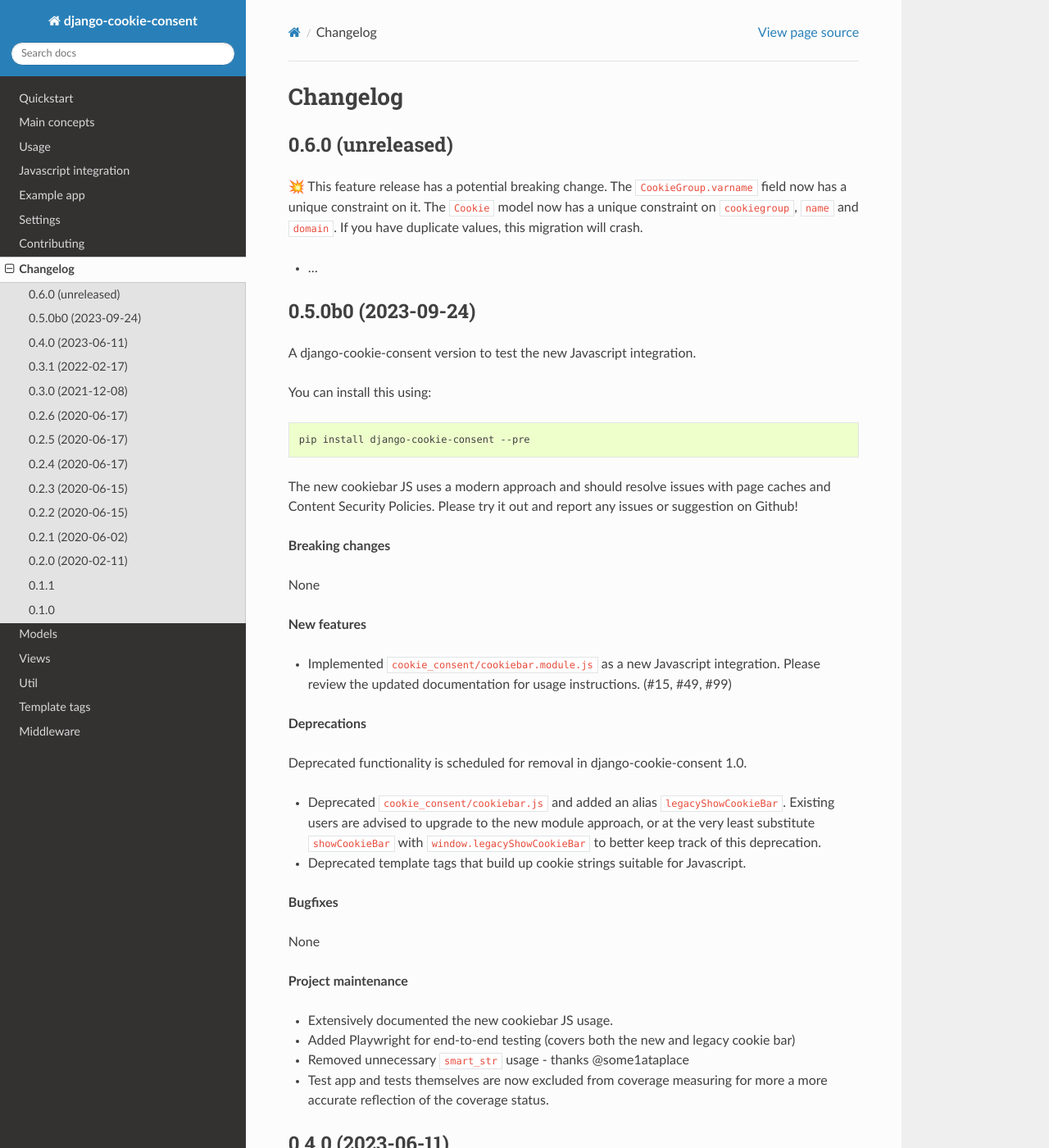
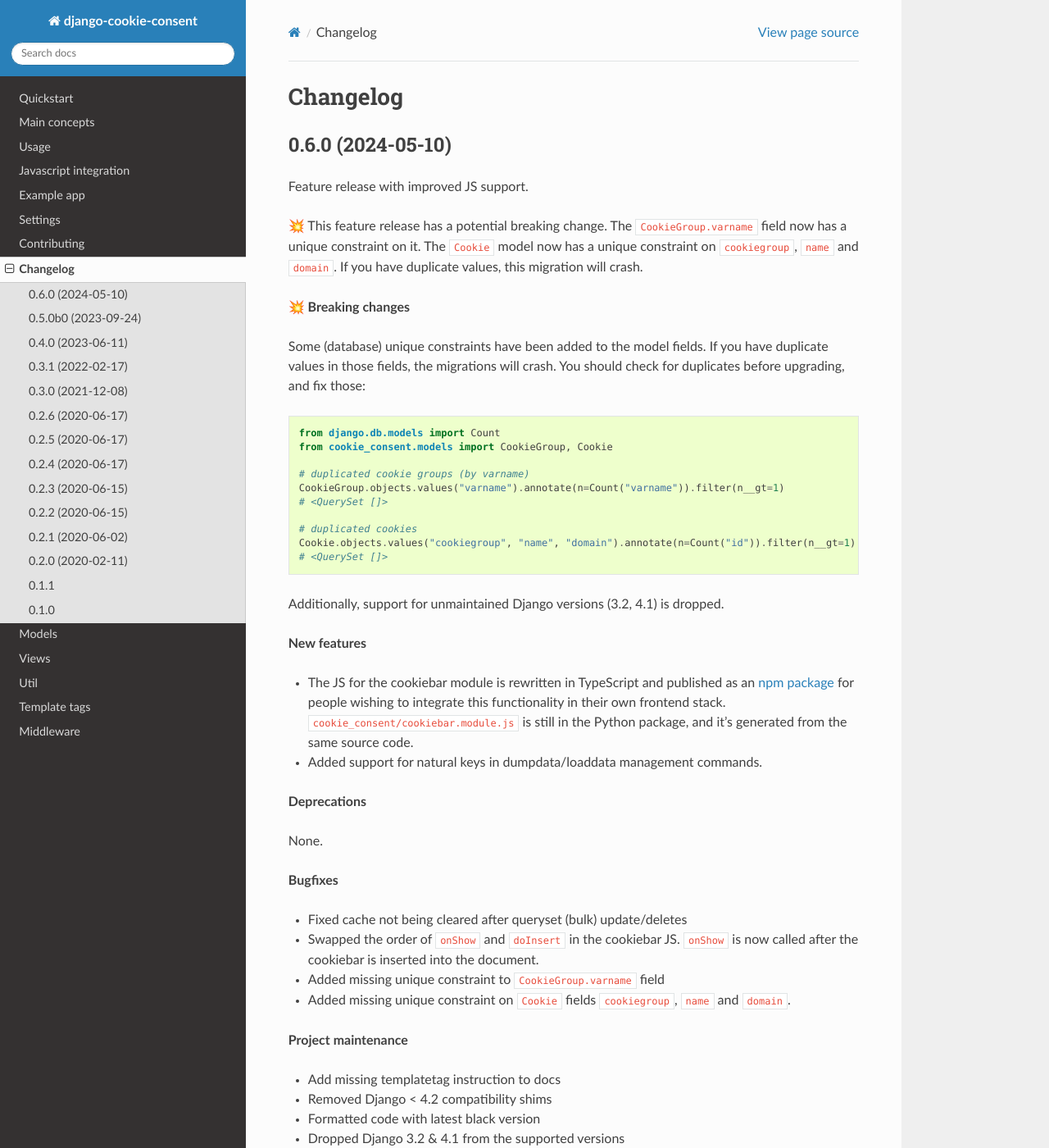
Before and after one commit to jazzband/django-cookie-consent, a Sphinx documentation site: the page built from docs/changelog.rst, in a window 1280 px wide and 1400 px high. Shown: the whole window at 82% size. Built offline with Sphinx 7.4.7 and the Read the Docs theme 2.0.0, drawn with Linux system fonts in a browser that asks for light colours; some of the changed text lies outside the part shown.

Commit message:
:pencil: Update changelog for 0.6.0

```diff
--- a/docs/changelog.rst
+++ b/docs/changelog.rst
@@ -2,15 +2,70 @@
 Changelog
 =========
 
-0.6.0 (unreleased)
+0.6.0 (2024-05-10)
 ------------------
+
+Feature release with improved JS support.
 
 💥 This feature release has a potential breaking change. The ``CookieGroup.varname``
 field now has a unique constraint on it. The ``Cookie`` model now has a unique
 constraint on ``cookiegroup``, ``name`` and ``domain``. If you have duplicate values,
 this migration will crash.
 
-* ...
+**💥 Breaking changes**
+
+Some (database) unique constraints have been added to the model fields. If you have
+duplicate values in those fields, the migrations will crash. You should check for
+duplicates before upgrading, and fix those:
+
+.. code-block:: py
+
+    from django.db.models import Count
+    from cookie_consent.models import CookieGroup, Cookie
+
+    # duplicated cookie groups (by varname)
+    CookieGroup.objects.values("varname").annotate(n=Count("varname")).filter(n__gt=1)
+    # <QuerySet []>
+
+    # duplicated cookies
+    Cookie.objects.values("cookiegroup", "name", "domain").annotate(n=Count("id")).filter(n__gt=1)
+    # <QuerySet []>
+
+Additionally, support for unmaintained Django versions (3.2, 4.1) is dropped.
+
+**New features**
+
+* The JS for the cookiebar module is rewritten in TypeScript and published as an
+  `npm package`_ for people wishing to integrate this functionality in their own
+  frontend stack. ``cookie_consent/cookiebar.module.js`` is still in the Python package,
+  and it's generated from the same source code.
+
+* Added support for natural keys in dumpdata/loaddata management commands.
+
+**Deprecations**
+
+None.
+
+**Bugfixes**
+
+* Fixed cache not being cleared after queryset (bulk) update/deletes
+* Swapped the order of ``onShow`` and ``doInsert`` in the cookiebar JS. ``onShow`` is
+  now called after the cookiebar is inserted into the document.
+* Added missing unique constraint to ``CookieGroup.varname`` field
+* Added missing unique constraint on ``Cookie`` fields ``cookiegroup``, ``name`` and
+  ``domain``.
+
+**Project maintenance**
+
+* Add missing templatetag instruction to docs
+* Removed Django < 4.2 compatibility shims
+* Formatted code with latest black version
+* Dropped Django 3.2 & 4.1 from the supported versions
+* Removed unused dependencies
+* Bumped github actions to latest versions
+* Updated to modern packaging tooling with ``pyproject.toml``
+
+.. _npm package: https://www.npmjs.com/package/django-cookie-consent
 
 0.5.0b0 (2023-09-24)
 --------------------
```
